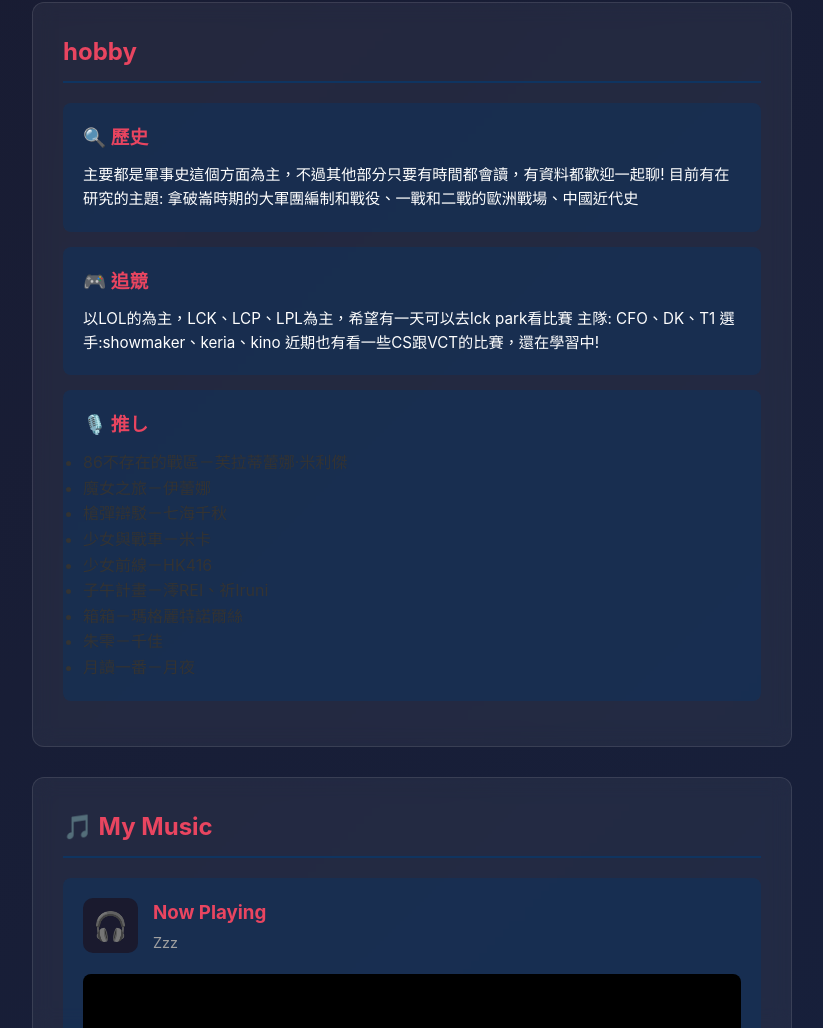
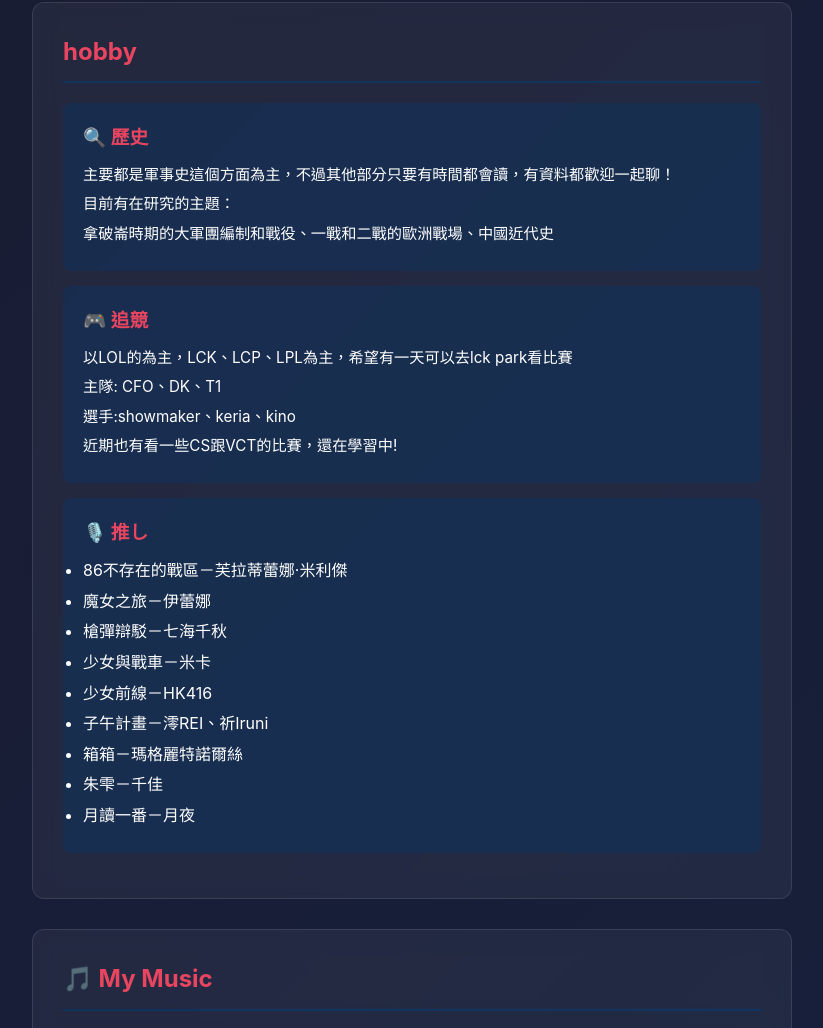
Before and after one commit to fire9681/husa.github.io, a plain HTML site: page index.html in a window 1280 px wide. Shown: the part 1093-2121 px from the top of the page, without its empty margins (228-1051 px from the left). Drawn offline with Linux system fonts and the light colour scheme.

Commit message:
Update index.html

```diff
--- a/index.html
+++ b/index.html
@@ -94,6 +94,14 @@ p span {
     display: block;
     margin-bottom: 5px;
 }
+        ul {
+            color: #ffffff;
+        }
+
+        ul li {
+            color: #ffffff;
+            margin-bottom: 5px;
+        }
 
         /* 技能 */
         .skills {
@@ -367,21 +375,20 @@ p span {
             <div class="project">
                 <h3>🔍 歷史</h3>
                 <p>
-                    主要都是軍事史這個方面為主，不過其他部分只要有時間都會讀，有資料都歡迎一起聊!
-                    目前有在研究的主題:
-                    拿破崙時期的大軍團編制和戰役、一戰和二戰的歐洲戰場、中國近代史
-
+                    <span>主要都是軍事史這個方面為主，不過其他部分只要有時間都會讀，有資料都歡迎一起聊！</span>
+                    <span>目前有在研究的主題：</span>
+                    <span>拿破崙時期的大軍團編制和戰役、一戰和二戰的歐洲戰場、中國近代史</span>
                 </p>
             </div>
 
             <div class="project">
                 <h3>🎮 追競</h3>
                 <p>
-                    以LOL的為主，LCK、LCP、LPL為主，希望有一天可以去lck park看比賽
-                    主隊: CFO、DK、T1
-                    選手:showmaker、keria、kino
+                    <span>以LOL的為主，LCK、LCP、LPL為主，希望有一天可以去lck park看比賽</span>
+                    <span>主隊: CFO、DK、T1</span>
+                    <span>選手:showmaker、keria、kino</span>
 
-                    近期也有看一些CS跟VCT的比賽，還在學習中!
+                    <span>近期也有看一些CS跟VCT的比賽，還在學習中!</span>
                 </p>
             </div>
 
```
